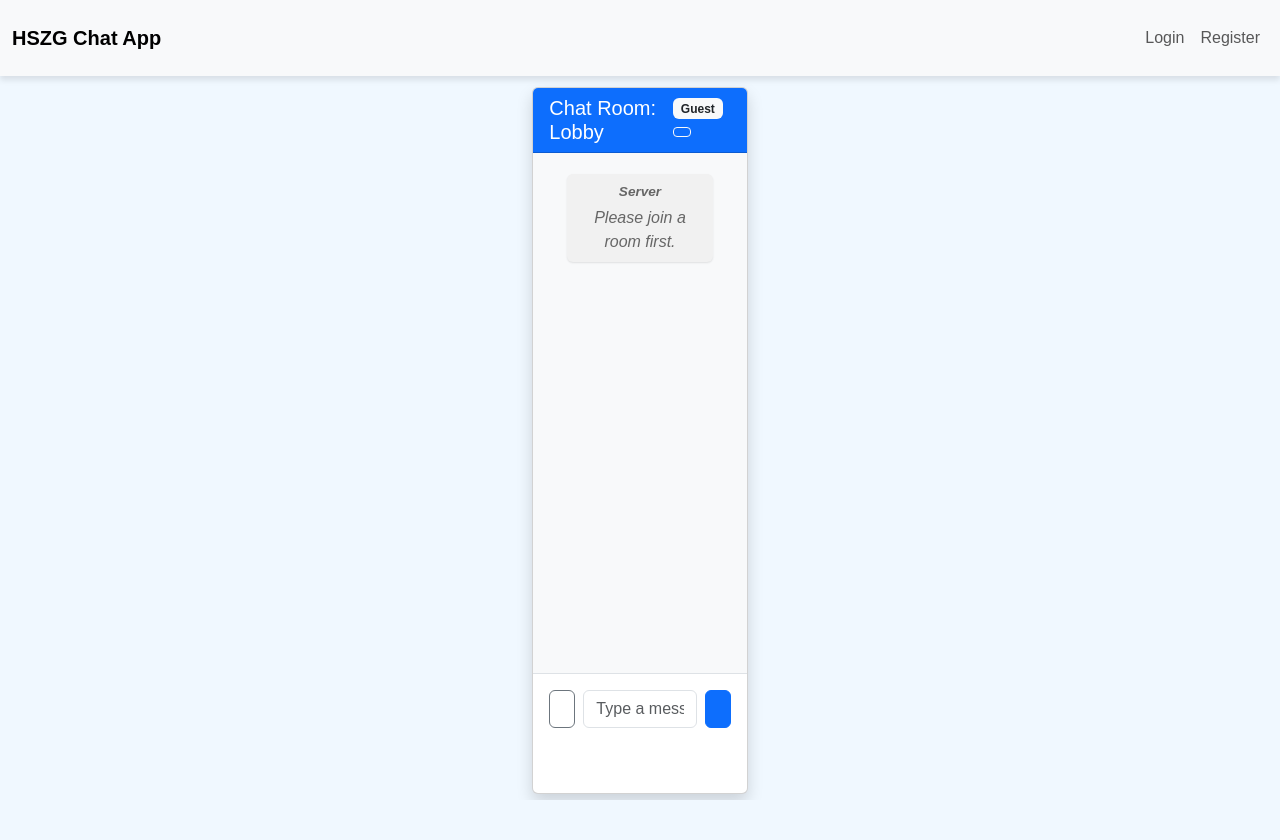
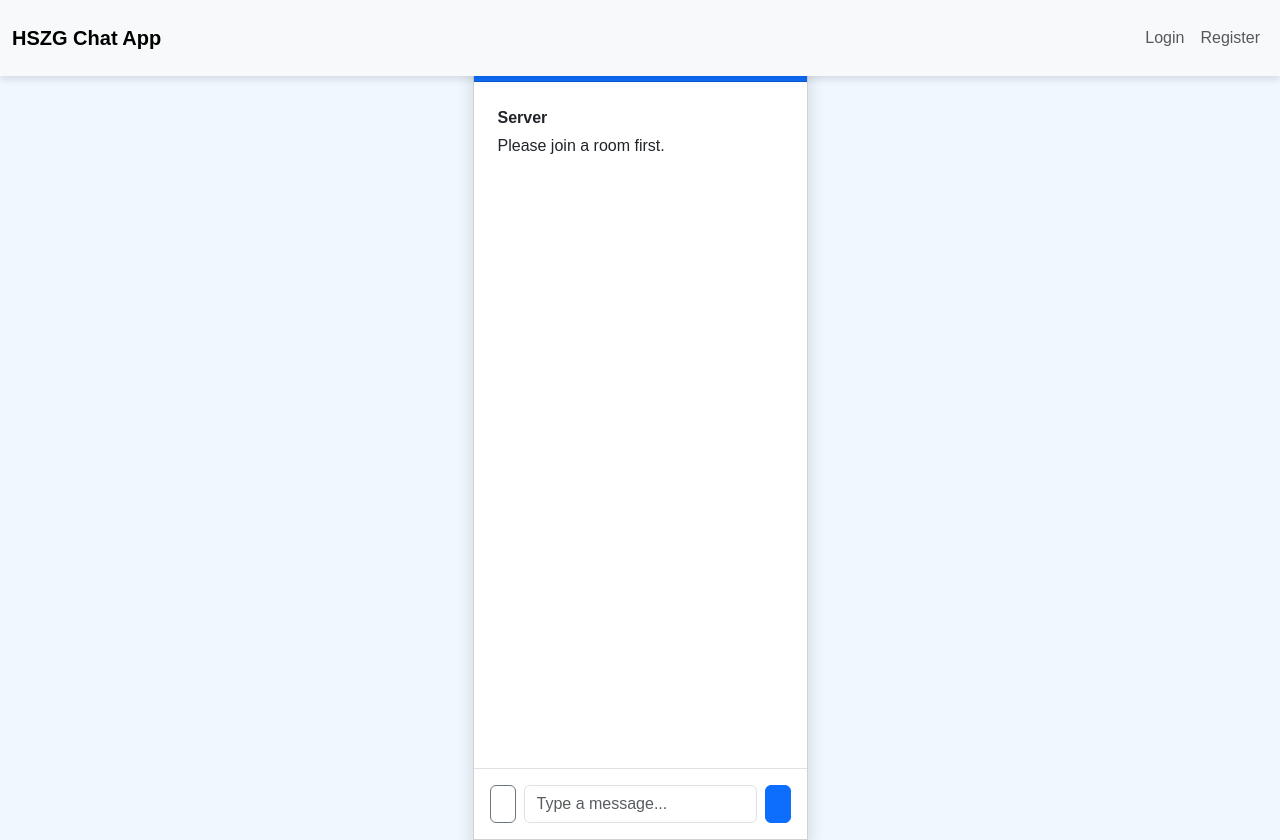
Before and after one commit to NiklasKaulfers/Chat-App-Angular, an Angular app: page /chat in a window 1280 px wide. Before the commit the page ends 800 px from the top, so only its background shows below. Built offline with nearby package versions, Linux system fonts and the light colour scheme.

Commit message:
making it wider

```diff
--- a/src/app/components/chat/chat.component.css
+++ b/src/app/components/chat/chat.component.css
@@ -1,70 +1,33 @@
-.container {
-  max-width: 800px;
-  width: 80%;
-  margin: 0 auto;
+body, html {
+  height: 100%;
+  margin: 0;
+  padding: 0;
+  background-color: #f0f8ff;
+}
+
+.container-fluid {
+  padding: 0;
+  height: 100vh;
+}
+
+.row, .col-12 {
+  margin: 0;
+  padding: 0;
+  height: 100%;
+}
+
+.card {
+  height: 100vh;
+  border-radius: 0;
 }
 
 .chat-container {
   display: flex;
   flex-direction: column;
-  height: 80vh;
+  height: calc(100vh - 56px);
 }
 
 .chat-box {
   flex: 1;
   overflow-y: auto;
-  max-height: calc(80vh - 120px);
-  background-color: #f8f9fa;
 }
-
-.chat-message {
-  border-radius: 8px;
-  margin-bottom: 10px;
-  max-width: 80%;
-  word-wrap: break-word;
-}
-
-.sender-message {
-  background-color: #dcf8c6;
-  margin-left: auto;
-  border-bottom-right-radius: 0;
-}
-
-.received-message {
-  background-color: #ffffff;
-  margin-right: auto;
-  border-bottom-left-radius: 0;
-  box-shadow: 0 1px 2px rgba(0,0,0,0.1);
-}
-
-.system-message {
-  background-color: #f1f1f1;
-  color: #666;
-  font-style: italic;
-  margin: 5px auto;
-  text-align: center;
-  max-width: 80%;
-}
-
-.message-header {
-  font-size: 0.85rem;
-}
-
-.message-content {
-  font-size: 1rem;
-}
-
-.input-area {
-  background-color: #ffffff;
-}
-
-.typing-indicator {
-  font-style: italic;
-  height: 20px;
-}
-
-@media (min-width: 1200px) {
-  .container {
-    max-width: 850px;
-  }
-}
--- a/src/app/components/chat/chat.component.html
+++ b/src/app/components/chat/chat.component.html
@@ -1,6 +1,6 @@
-<div class="container mt-4">
-  <div class="row justify-content-center">
-    <div class="col-lg-10">
+<div class="container-fluid">
+  <div class="row">
+    <div class="col-12">
       <div class="card shadow">
         <div class="card-header bg-primary text-white d-flex justify-content-between align-items-center">
           <h5 class="mb-0">Chat Room: {{room || 'Lobby'}}</h5>
```
